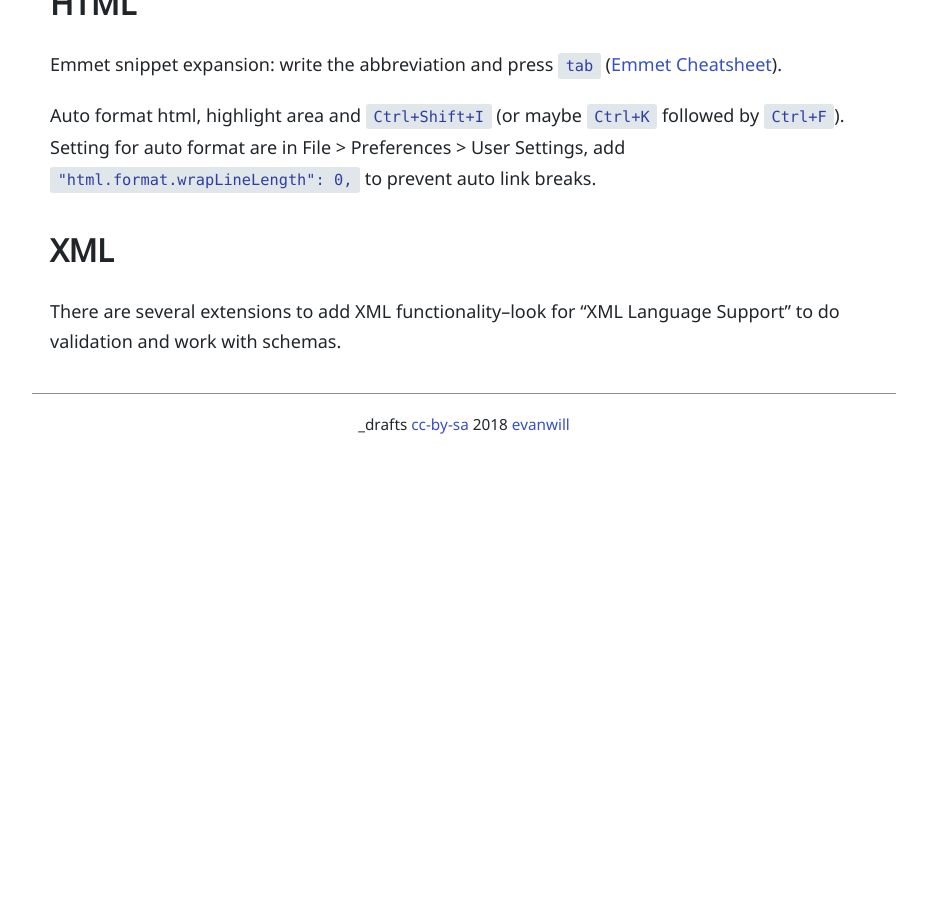
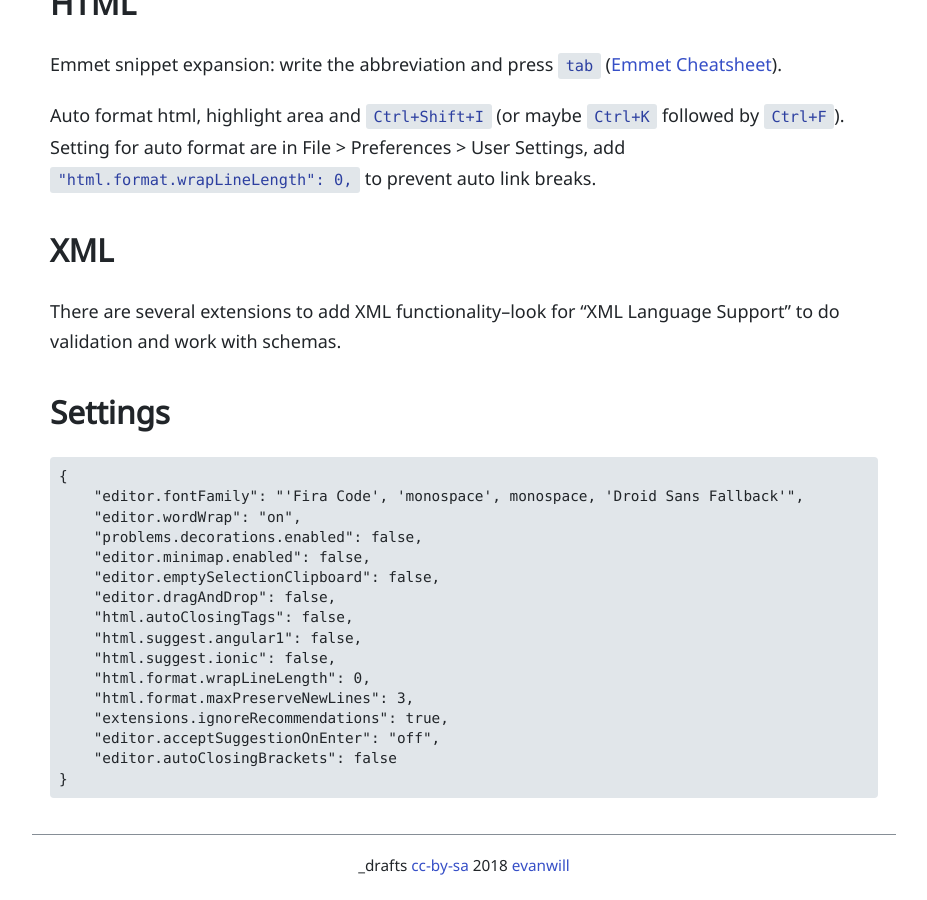
Before and after one commit to evanwill/_drafts, a Jekyll site: the page built from _notes/vs-code.md, in a window 1280 px wide and 900 px high, scrolled down 2693 px. Shown: the whole window, without its empty margins (176-1103 px from the left). Built offline with Jekyll 4.4.1, drawn with Linux system fonts in a browser that asks for light colours; before the commit the page ends 3152 px from its top, so only the background shows below that; some of the changed text lies outside the part shown.

Commit message:
vs code settings

````diff
--- a/_notes/vs-code.md
+++ b/_notes/vs-code.md
@@ -81,3 +82,24 @@ Setting for auto format are in File > Preferences > User Settings, add `"html.fo
 ## XML
 
 There are several extensions to add XML functionality--look for "XML Language Support" to do validation and work with schemas.
+
+## Settings
+
+```
+{
+    "editor.fontFamily": "'Fira Code', 'monospace', monospace, 'Droid Sans Fallback'",
+    "editor.wordWrap": "on",
+    "problems.decorations.enabled": false,
+    "editor.minimap.enabled": false,
+    "editor.emptySelectionClipboard": false,
+    "editor.dragAndDrop": false,
+    "html.autoClosingTags": false,
+    "html.suggest.angular1": false,
+    "html.suggest.ionic": false,
+    "html.format.wrapLineLength": 0,
+    "html.format.maxPreserveNewLines": 3,
+    "extensions.ignoreRecommendations": true,
+    "editor.acceptSuggestionOnEnter": "off",
+    "editor.autoClosingBrackets": false
+}
+```
````
Also changed, not shown: other parts of _notes/vs-code.md (+1 -0 lines).
